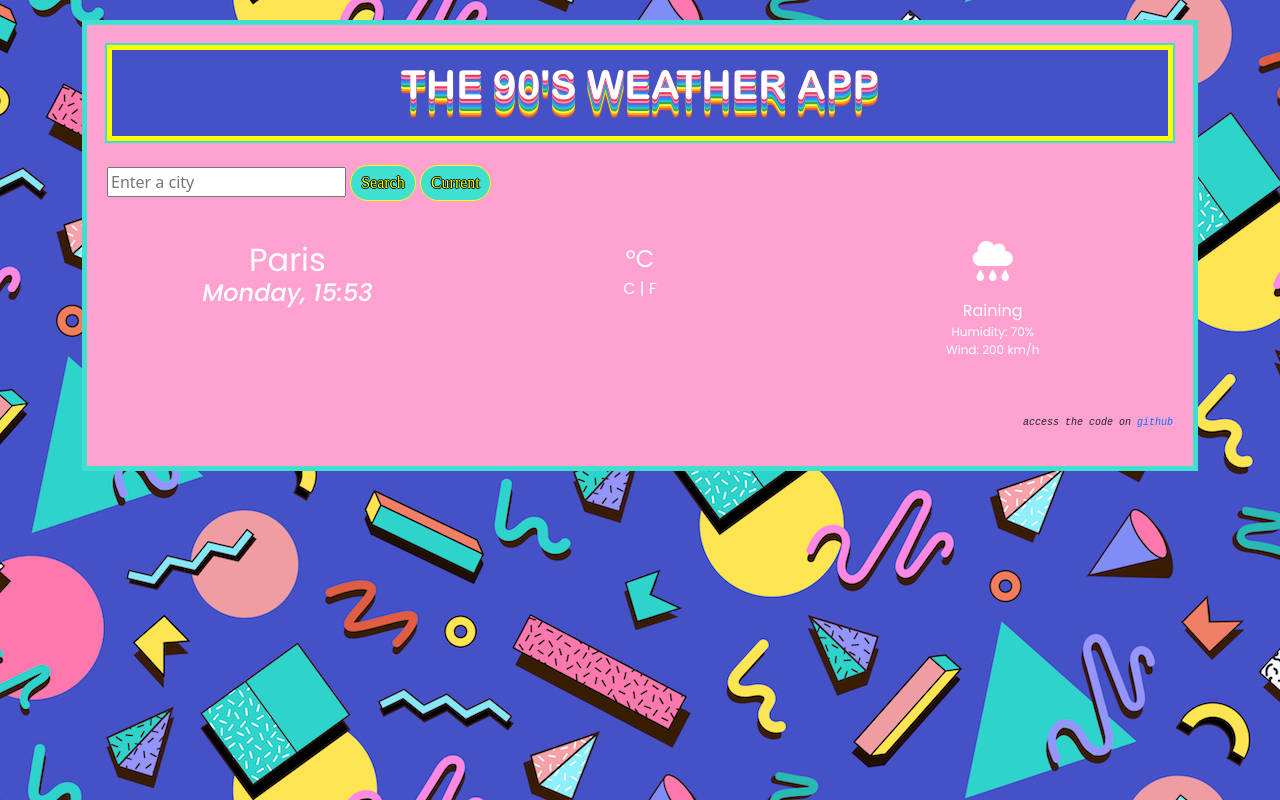
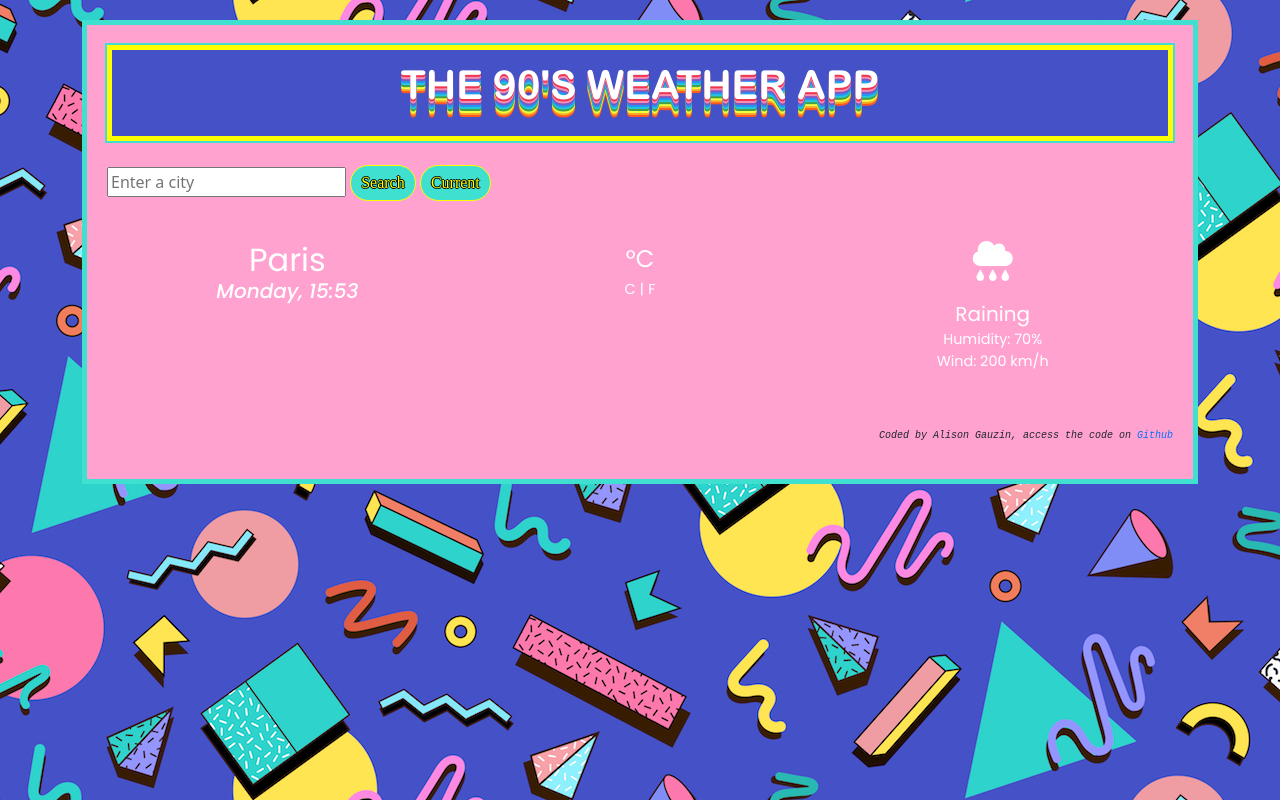
Before and after one commit to AlisonGz/weather-app, a plain HTML site: page index.html in a window 1280 px wide. Drawn offline with nearby package versions, Linux system fonts and the light colour scheme; no server answers.

Commit message:
Improved css

```diff
--- a/index.html
+++ b/index.html
@@ -154,7 +154,7 @@
         <br />
         <br />
         <br />-->
-                  <p class=footer>Access the code on <a href="https://github.com/AlisonGz/weather-app" target="_blank" class="GithubLink">Github</a></p>
+                  <p class=footer>Coded by Alison Gauzin, access the code on <a href="https://github.com/AlisonGz/weather-app" target="_blank" class="GithubLink">Github</a></p>
 
       </div>
 
--- a/src/styles.css
+++ b/src/styles.css
@@ -152,16 +152,16 @@ h1 {
 
 .currentdate {
   font-style: italic;
-  font-size: 3vmin;
+  font-size: 2.5vmin;
 }
 
 .description {
-  font-size: 2vmin;
+  font-size: 2.5vmin;
 }
 
 .humidity,
 .wind {
-  font-size: 1.5vmin;
+  font-size: 1.8vmin;
 }
 
 .icon1:hover,
@@ -174,6 +174,12 @@ h1 {
 .unitValue:hover,
 .description:hover {
   color: #4451c7;
+}
+
+.celsius,
+.separation,
+.fahrenheit {
+  font-size: 1.8vmin;
 }
 
 .celsius:hover,
@@ -222,7 +228,6 @@ i {
 .footer {
   text-align: right;
   font-family: monospace;
-  text-transform: lowercase;
   font-style: italic;
   font-size: 10px;
 }
```
